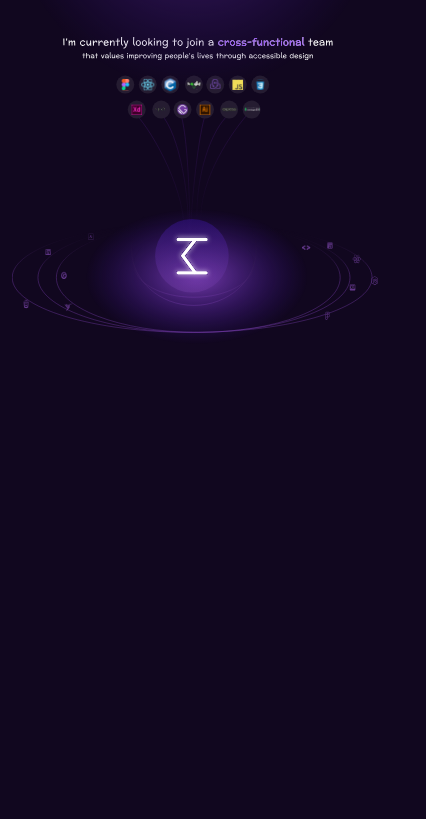
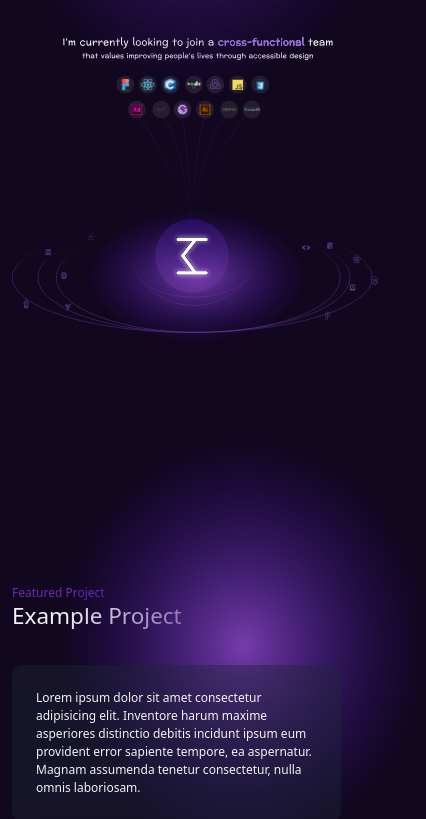
Before and after one commit to kamel-mustapha/personal-website, a React (Vite) app in the folder frontend/: page / in a window 390 px wide. Shown: the part 999-1818 px from the top of the page, 426 px wide, since content can reach past the window. Before the commit the page ends 1343 px from the top, so only its background shows below. Built offline with nearby package versions, Linux system fonts and the light colour scheme; a web font is replaced by a local one.

Commit message:
added projects section

```diff
--- a/frontend/src/App.tsx
+++ b/frontend/src/App.tsx
@@ -1,6 +1,7 @@
 import { Hero } from "./components/Hero";
 import { Index } from "./components/Index";
 import { Navbar } from "./components/Navbar";
+import { Projects } from "./components/Projects";
 import { Tools } from "./components/Tools";
 import { WorkExperience } from "./components/WorkExperience";
 
@@ -14,6 +15,7 @@ function App() {
           <Index />
           <WorkExperience />
           <Tools />
+          <Projects />
         </div>
       </div>
     </>
--- a/frontend/src/components/Hero.tsx
+++ b/frontend/src/components/Hero.tsx
@@ -3,7 +3,7 @@ import Arrow from "../assets/arrow.svg";
 
 export function Hero() {
   return (
-    <div className="max-w-[1200px] mx-auto flex gap-4 lg:mt-8">
+    <div className="max-w-[1300px] mx-auto flex gap-4 lg:mt-8">
       <div className="hidden lg:block hero-avatar">
         <img src={Avatar} alt="" />
       </div>
--- a/frontend/src/components/Navbar.tsx
+++ b/frontend/src/components/Navbar.tsx
@@ -22,8 +22,8 @@ export function Navbar() {
           <img src={logo} alt="" />
         </a>
         <div className="flex gap-24 text-lg items-center text-gray-300">
-          {links.map((link) => (
-            <a href={link.link} className="hover:text-gray-50">
+          {links.map((link, index) => (
+            <a key={index} href={link.link} className="hover:text-gray-50">
               {link.name}
             </a>
           ))}
--- /dev/null
+++ b/frontend/src/components/Projects.tsx
@@ -0,0 +1,45 @@
+import Gradient from "../assets/gradient.svg";
+
+export function Projects() {
+  const projects = [
+    {
+      name: "Example Project",
+    },
+    {
+      name: "Example Project",
+    },
+    {
+      name: "Example Project",
+    },
+    {
+      name: "Example Project",
+    },
+  ];
+  return (
+    <div>
+      {projects.map((project, index) => (
+        <div key={index} className={`project-case ${index % 2 > 0 ? "lg:flex-row-reverse" : "lg:flex-row "}`}>
+          <div className="w-3/4 relative mt-20">
+            <h4 className="text-text">Featured Project</h4>
+            <h3 className="text-3xl">{project.name}</h3>
+            <p className="absolute mt-12 bg-gray-800 bg-opacity-40 backdrop-blur-md rounded-xl p-8 w-[120%] z-50">
+              Lorem ipsum dolor sit amet consectetur adipisicing elit. Inventore harum maxime asperiores distinctio debitis incidunt ipsum eum provident error sapiente tempore, ea aspernatur. Magnam
+              assumenda tenetur consectetur, nulla omnis laboriosam.
+            </p>
+            <a href="" className="button-primary mt-64">
+              LEARN MORE
+            </a>
+          </div>
+          <div className="image">
+            <img
+              src="https://gogstbill.com/wp-content/uploads/2017/12/17-442x420.jpg"
+              className={`w-full h-full absolute top-8 object-cover rounded-xl ${index % 2 > 0 ? "-left-8" : "-right-8 "}`}
+              alt=""
+            />
+          </div>
+          <img className={`gradient ${index % 2 > 0 ? "-left-16" : "-right-16 "}`} src={Gradient} alt="" />
+        </div>
+      ))}
+    </div>
+  );
+}
--- a/frontend/src/components/WorkExperience.tsx
+++ b/frontend/src/components/WorkExperience.tsx
@@ -1,6 +1,6 @@
 import Minelead from "../assets/minelead.png";
 export function WorkExperience() {
-  const portoflios = [
+  const portfolios = [
     {
       company: "Minelead",
       description: "Lorem ipsum dolor sit, amet consectetur adipisicing elit.",
@@ -12,8 +12,8 @@ export function WorkExperience() {
     <div className="work-experience mt-16 py-32">
       <h2 className="text-3xl">Portfolio</h2>
       <div className="mt-10 grid lg:grid-cols-2 gap-10">
-        {portoflios.map((portfolio) => (
-          <div className="work-experience-case">
+        {portfolios.map((portfolio, index) => (
+          <div key={index} className="work-experience-case">
             <img src={portfolio.img} alt="" />
             <div className="space-y-3">
               <h3 className="text-2xl">{portfolio.company}</h3>
--- a/frontend/src/index.css
+++ b/frontend/src/index.css
@@ -36,3 +36,15 @@ html {
 .button-primary {
   @apply block w-fit text-sm bg-button hover:opacity-80 active:contrast-[1.05] duration-150 ease-in-out px-8 py-3 border border-gray-600 rounded-xl;
 }
+
+.project-case {
+  @apply relative flex flex-col gap-8 mt-48 py-12;
+}
+
+.project-case .image {
+  @apply w-full bg-[#2b0b3a] z-40 h-[400px] rounded-xl relative;
+}
+
+.project-case .gradient {
+  @apply absolute -top-16 lg:-top-72 w-[900px];
+}
--- a/frontend/tailwind.config.js
+++ b/frontend/tailwind.config.js
@@ -14,7 +14,7 @@ export default {
         preahvihear: ["Preahvihear", "sans"],
       },
       maxWidth: {
-        primary: "1200px",
+        primary: "1350px",
       },
     },
   },
```
